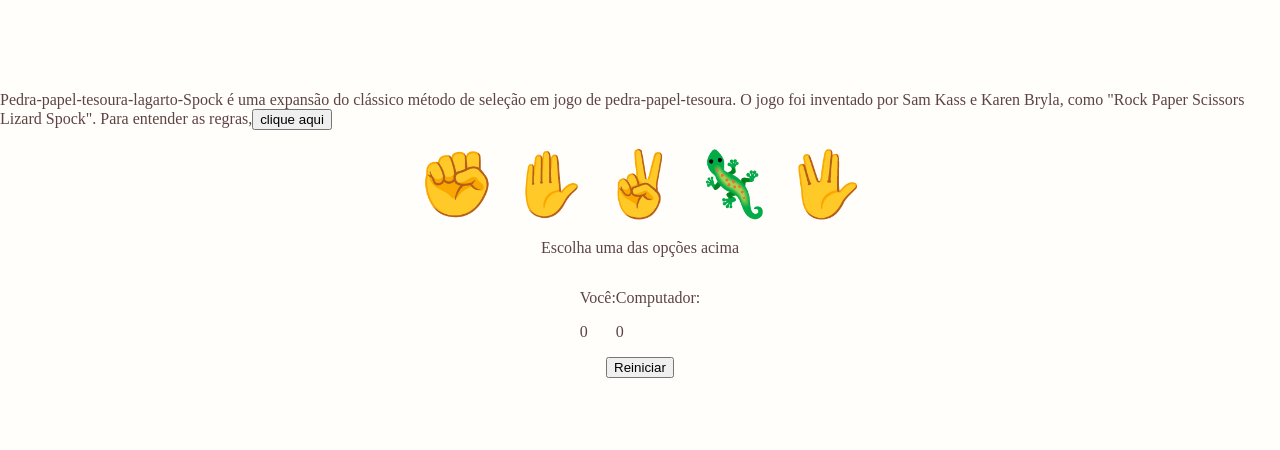
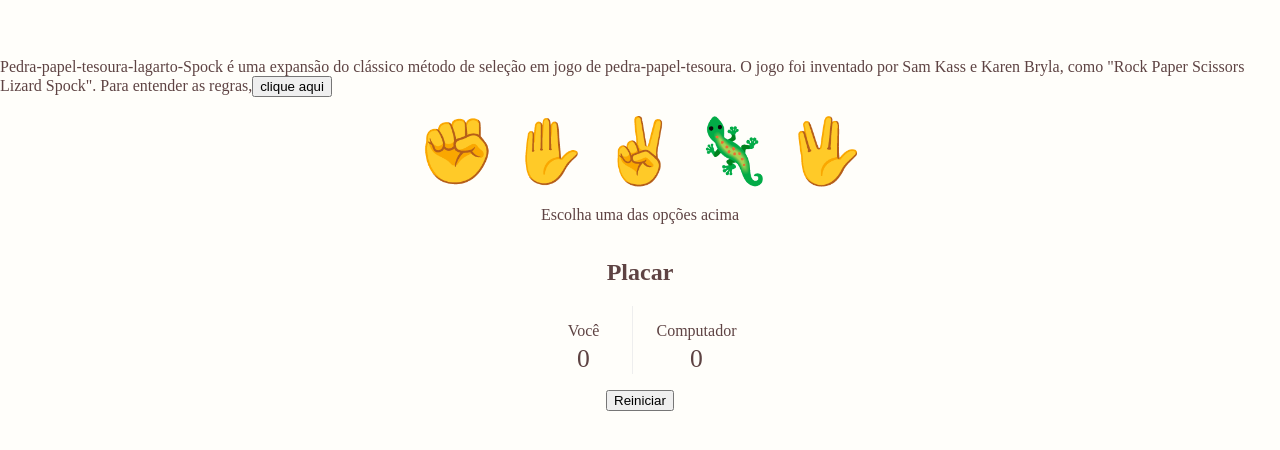
Before and after one commit to HaluDeCassia/largato-spock, a React (Create React App) app: page / in a window 1280 px wide. Shown: the part 174-624 px from the top of the page. Built offline with nearby package versions, Linux system fonts and the light colour scheme.

Commit message:
Add and use in App Scoreboard component

```diff
--- a/src/components/Scoreboard/index.js
+++ b/src/components/Scoreboard/index.js
@@ -3,20 +3,23 @@ import PropTypes from 'prop-types';
 
 import Grid from '../Grid';
 
-import { Col, Name, Points } from './styles';
+import { Col, Name, Points, Title } from './styles';
 
 export default function Scoreboard({ points }) {
   return (
+    <React.Fragment>
+      <Title>Placar</Title>
       <Grid>
         <Col className="left-col">
-        <Name>Você: </Name>
+          <Name>Você</Name>
           <Points>{points.player}</Points>
         </Col>
         <Col>
-        <Name>Computador: </Name>
+          <Name>Computador</Name>
           <Points>{points.computer}</Points>
         </Col>
       </Grid>
+    </React.Fragment>
   );
 }
 
--- a/src/components/Scoreboard/styles.js
+++ b/src/components/Scoreboard/styles.js
@@ -1,9 +1,24 @@
 import styled from "styled-components";
 
 export const Col = styled.div`
+  min-width: 6rem;
+  text-align: center;
+  margin: 0 0.5rem 1rem;
 
+  &.left-col {
+    border-right: 1px solid #eee;
+  }
 `;
 
-export const Name = styled.p``;
+export const Name = styled.p`
+  margin-bottom: 0.2rem;
+`;
 
-export const Points = styled.p``;
+export const Points = styled.p`
+  margin: 0;
+  font-size: 1.6rem;
+`;
+
+export const Title = styled.h2`
+  flex-direction: row;
+`;
```
Lines whose indentation alone changed are shown as unchanged.
